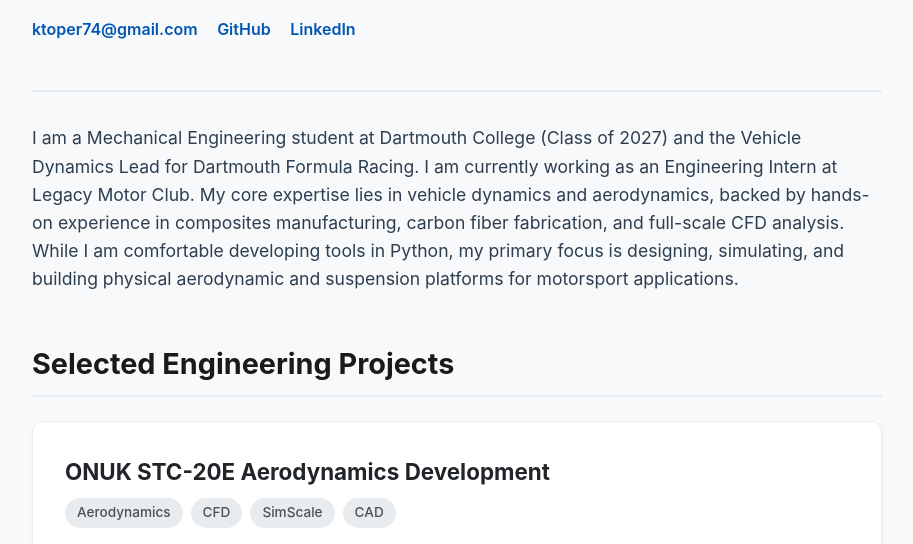
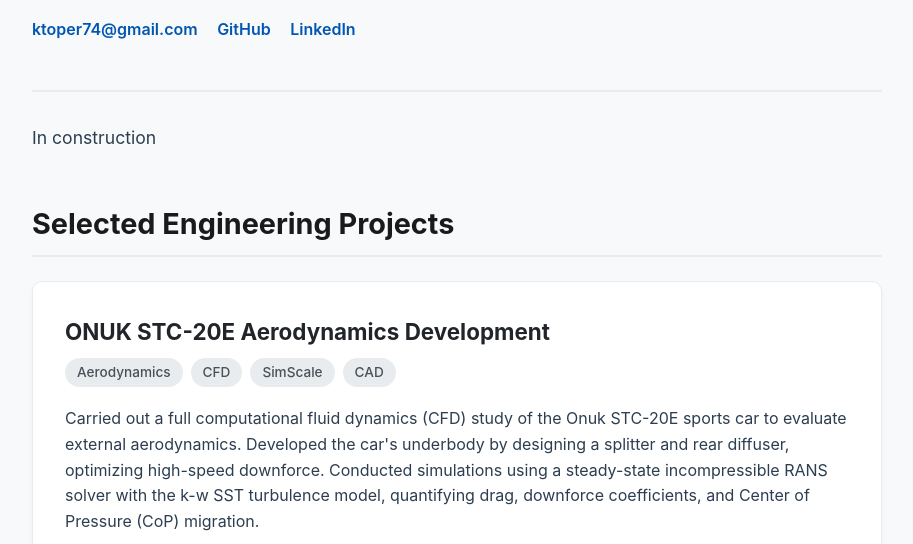
Before and after one commit to Ktoper/ktoper.github.io, a plain HTML site: page index.html in a window 1280 px wide. Shown: the part 220-764 px from the top of the page, without its empty margins (183-1096 px from the left). Drawn offline with Linux system fonts and the light colour scheme.

Commit message:
Update index.html

```diff
--- a/index.html
+++ b/index.html
@@ -127,7 +127,7 @@
         </header>
 
         <section class="about-section">
-            <p>I am a Mechanical Engineering student at Dartmouth College (Class of 2027) and the Vehicle Dynamics Lead for Dartmouth Formula Racing. I am currently working as an Engineering Intern at Legacy Motor Club. My core expertise lies in vehicle dynamics and aerodynamics, backed by hands-on experience in composites manufacturing, carbon fiber fabrication, and full-scale CFD analysis. While I am comfortable developing tools in Python, my primary focus is designing, simulating, and building physical aerodynamic and suspension platforms for motorsport applications.</p>
+            <p>In construction</p>
         </section>
 
         <section>
```
